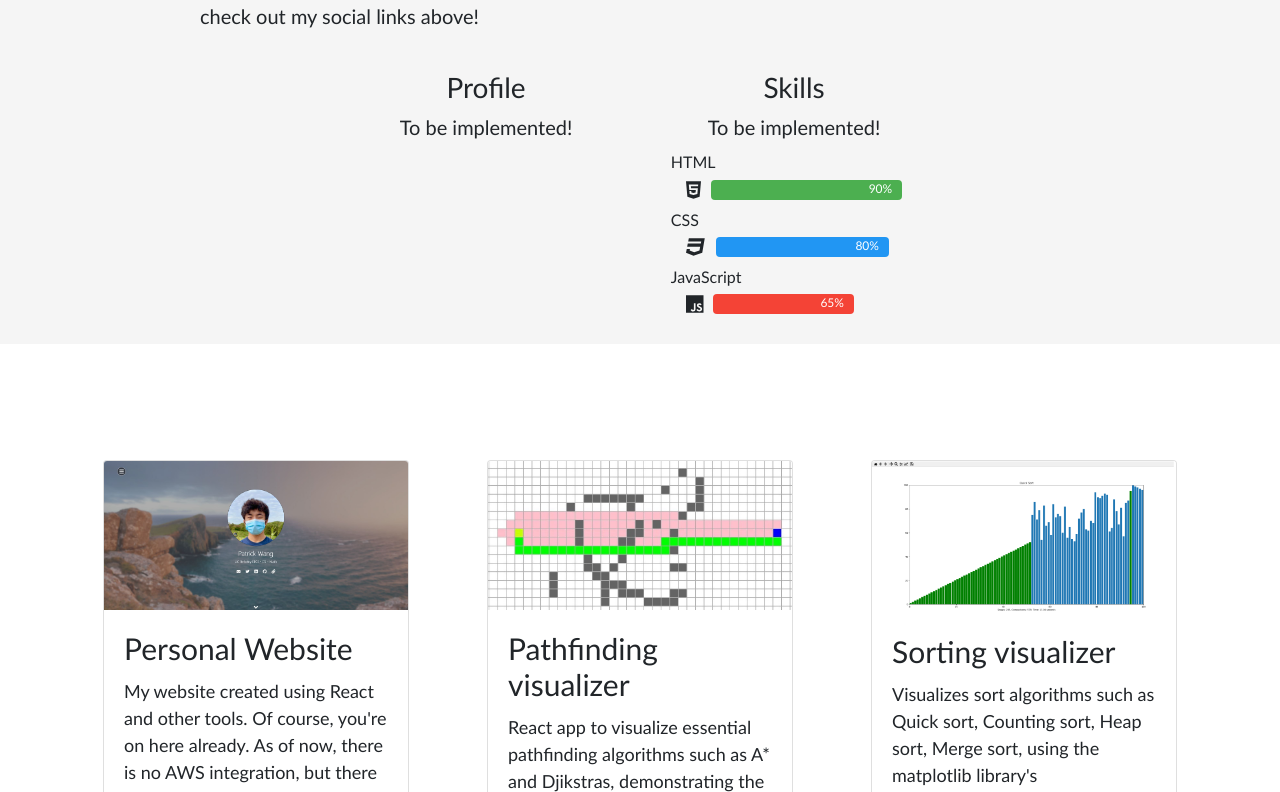
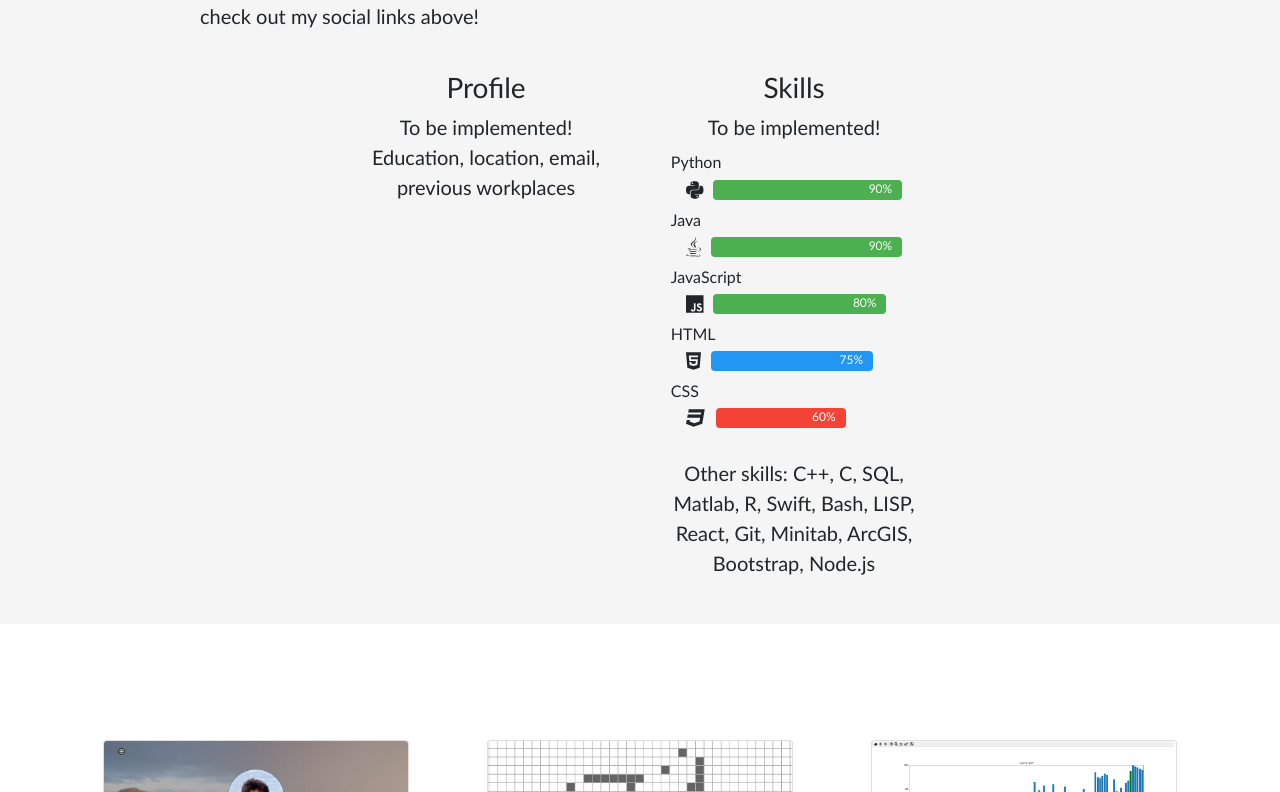
Before and after one commit to patwang123/patwang123.github.io, a React (Create React App) app: page / in a window 1280 px wide. Shown: the part 768-1560 px from the top of the page. Built offline with nearby package versions, Linux system fonts and the light colour scheme.

Commit message:
added skills

```diff
--- a/src/App.css
+++ b/src/App.css
@@ -18,7 +18,7 @@ body {
 
 h1 {
   text-align: center;
-  font-size: 20px;
+  font-size: 40px;
   font-weight: 400;
 
 }
--- a/src/App.js
+++ b/src/App.js
@@ -29,7 +29,7 @@ function App() {
           <Projects></Projects>
           <Academics></Academics>
           <h5 style={{color:'white',textAlign: 'center'}}>
-          Updated 12/13/2020
+          Updated 12/15/2020
           </h5>
       </div>
     </div>
--- a/src/components/About/About.css
+++ b/src/components/About/About.css
@@ -31,12 +31,12 @@
 .profile {
 
 }
-.container {
+.skill-container {
     display:flex;
     align-items: center;
     height: 20px;
-    padding-left: 20%;
-    padding-right: 10%;
+    padding-left: 15px;
+    padding-right: 15px;
 }
 .skills {
     padding-left: 10%;
@@ -52,9 +52,11 @@
     padding-right: 10px;
 }
 
-.html {width: 90%; background-color: #4CAF50; border-radius: 4px;} /* Green */
-.css {width: 80%; background-color: #2196F3;border-radius: 4px;} /* Blue */
-.js {width: 65%; background-color: #f44336;border-radius: 4px;} /* Red */
+.html {width: 75%; background-color: #2196F3; border-radius: 4px;} /* Green */
+.css {width: 60%; background-color: #f44336; border-radius: 4px;} /* Blue */
+.js {width: 80%; background-color: #4CAF50; border-radius: 4px;} /* Red */
+.python {width: 90%; background-color: #4CAF50; border-radius: 4px;}
+.java {width: 90%; background-color: #4CAF50; border-radius: 4px;}
 
 h6 {
     text-align: left;
--- a/src/components/About/About.js
+++ b/src/components/About/About.js
@@ -1,5 +1,5 @@
 import './About.css';
-import {faPython, faCss3, faJs, faHtml5} from '@fortawesome/free-brands-svg-icons'
+import {faPython, faCss3, faJs, faHtml5, faJava} from '@fortawesome/free-brands-svg-icons'
 import { FontAwesomeIcon } from '@fortawesome/react-fontawesome';
 export default function About () {
     return (
@@ -15,29 +15,43 @@ export default function About () {
                     <h3>Profile</h3>
                     <div className='profile'>
                         To be implemented!
+                        <br/>
+                        Education, location, email, previous workplaces
                     </div>
                 </div>
                 <div className='column'>
                     <h3>Skills</h3>
                     <div className='skills'>
                         To be implemented!
+                        <h6>Python</h6>
+                        <div className="skill-container">
+                            <FontAwesomeIcon icon={faPython}></FontAwesomeIcon>
+                            <div className="skill python">90%</div>
+                        </div>
+                        <h6>Java</h6>
+                        <div className="skill-container">
+                            <FontAwesomeIcon icon={faJava}></FontAwesomeIcon>
+                            <div className="skill java">90%</div>
+                        </div>
+
+                        <h6>JavaScript</h6>
+                        <div className="skill-container">
+                            <FontAwesomeIcon icon={faJs}></FontAwesomeIcon>
+                            <div className="skill js">80%</div>
+                        </div>
                         <h6>HTML</h6>
-                        <div className="container">
+                        <div className="skill-container">
                             <FontAwesomeIcon icon={faHtml5}></FontAwesomeIcon>
-                            <div className="skill html">90%</div>
+                            <div className="skill html">75%</div>
                         </div>
 
                         <h6>CSS</h6>
-                        <div className="container">
+                        <div className="skill-container">
                             <FontAwesomeIcon icon={faCss3}></FontAwesomeIcon>
-                            <div className="skill css">80%</div>
+                            <div className="skill css">60%</div>
                         </div>
-
-                        <h6>JavaScript</h6>
-                        <div className="container">
-                            <FontAwesomeIcon icon={faJs}></FontAwesomeIcon>
-                            <div className="skill js">65%</div>
-                        </div>
+                        <br/>
+                        <p>Other skills: C++, C, SQL, Matlab, R, Swift, Bash, LISP, React, Git, Minitab, ArcGIS, Bootstrap, Node.js</p>
                     </div>
                 </div>
             </div>
```
Also changed, not shown: 1 other file (tests, documents, lock files or other folders).
